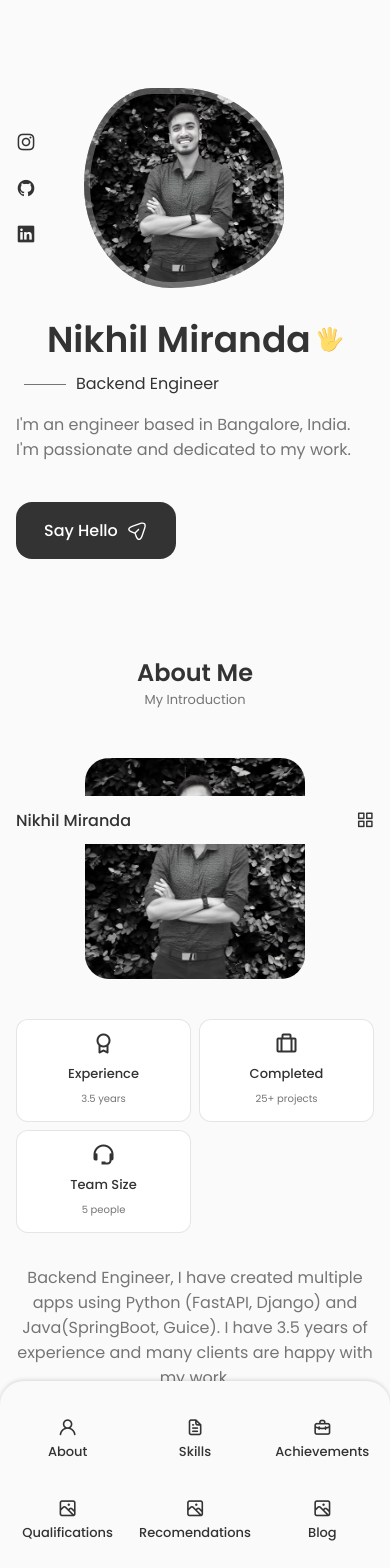
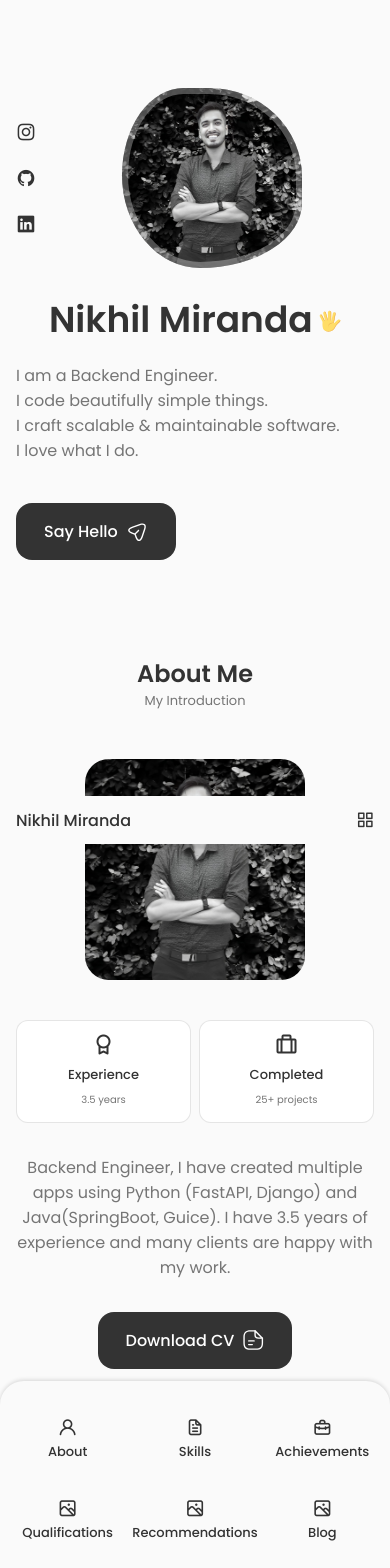
Before and after one commit to nikhil-miranda/tiny-turtle, a React (Create React App) app: page / in a window 390 px wide. Shown: the top 1568 px of the page. Built offline with nearby package versions, Linux system fonts and the light colour scheme.

Commit message:
feat: made minor adjustments for different resolutions

```diff
--- a/src/components/about/Info.jsx
+++ b/src/components/about/Info.jsx
@@ -14,12 +14,12 @@ const Info = () => {
                 <h3 className="about__title">Completed</h3>
                 <span className="about__subtitle">25+ projects</span>
             </div>
-
+{/*
             <div className="about__box">
                 <i className="bx bx-support about__icon"></i>
                 <h3 className="about__title">Team Size</h3>
                 <span className="about__subtitle">5 people</span>
-            </div>
+            </div> */}
         </div>
     );
 };
--- a/src/components/about/about.css
+++ b/src/components/about/about.css
@@ -11,7 +11,7 @@
 }
 
 .about__info {
-    grid-template-columns: repeat(3, 140px);
+    grid-template-columns: repeat(2, 140px);
     gap: 0.5rem;
     margin-bottom: var(--mb-2);
 }
@@ -77,7 +77,7 @@
 /* For Medium Devices */
 @media screen and (max-width: 576px) {
     .about__info {
-        grid-template-columns: repeat(3, 1fr);
+        grid-template-columns: repeat(2, 1fr);
     }
 
     .about__description {
--- a/src/components/header/Header.jsx
+++ b/src/components/header/Header.jsx
@@ -33,8 +33,8 @@ const Header = () => {
                             </a>
                         </li>
                         <li className="nav__item">
-                            <a href="#recomendations" className="nav__link">
-                                <i className="uil uil-scenery nav__icon"></i> Recomendations
+                            <a href="#recommendations" className="nav__link">
+                                <i className="uil uil-scenery nav__icon"></i> Recommendations
                             </a>
                         </li>
                         <li className="nav__item">
--- a/src/components/home/Data.jsx
+++ b/src/components/home/Data.jsx
@@ -55,8 +55,14 @@ const Data = () => {
                 </svg>
             </h1>
 
-            <h3 className="home__subtitle">Backend Engineer</h3>
-            <p className="home__description">I'm an engineer based in Bangalore, India. I'm passionate and dedicated to my work.</p>
+            <h3 className="home__subtitle"></h3>
+            <p className="home__description">
+                I am a Backend Engineer. <br />
+                I code beautifully simple things. <br />
+                I craft scalable & maintainable software. <br />
+                I love what I do.
+
+            </p>
 
             <a href="#contact" className="button button--flex">
                 Say Hello
--- a/src/components/home/home.css
+++ b/src/components/home/home.css
@@ -28,7 +28,6 @@
     font-size: var(--big-font-size);
     margin-bottom: var(--mb-0-25);
     white-space: nowrap;
-    text-align: center;
 }
 
 .home__hand {
@@ -38,17 +37,18 @@
 }
 
 .home__subtitle {
-    position: relative;
+    position: center;
     font-size: var(--h3-font-size);
-    padding-left: 5.4rem;
+    /* padding-left: 5.4rem; */
     /* padding-right: 5.4rem; */
     font-weight: var(--font-normal);
     margin-bottom: var(--mb-1);
+
     /* display: flex;
     justify-content: center; */
 }
 
-.home__subtitle::before {
+/* .home__subtitle::before {
     content: '';
     position: absolute;
     width: 70px;
@@ -56,7 +56,7 @@
     background-color: var(--text-color);
     left: 0.5rem;
     top: 1rem;
-}
+} */
 
 /* .home__subtitle::after {
     content: '';
@@ -144,11 +144,11 @@
     }
 
     .home__subtitle {
-        padding-left: 3.75rem;
+        padding-left: 5.75rem;
         margin-bottom: var(--mb-1);
     }
 
-    .home__subtitle::before {
+    /* .home__subtitle::before {
         width: 42px;
         top: 0.8rem;
     }
@@ -156,7 +156,7 @@
     .home__subtitle::after {
         width: 42px;
         top: 0.8rem;
-    }
+    } */
 
     .home__description {
         max-width: initial;
@@ -176,6 +176,21 @@
 
 /* For Medium Devices */
 @media screen and (max-width: 768px) {
+    .home__content {
+        grid-template-columns: repeat(2, 1fr);
+        align-items: center;
+        column-gap: 4rem;
+    }
+
+    .home__data {
+        justify-content: center;
+        text-align: center;
+    }
+
+    .home__title {
+        text-align: center;
+    }
+
     .home__content {
         grid-template-columns: 0.5fr 3fr;
         padding-top: 3.5rem;
@@ -203,7 +218,15 @@
 }
 
 /* For Small Devices */
-@media screen and (max-width: 350px) {
+@media screen and (max-width: 420px) {
+    .home__data {
+        text-align: left;
+    }
+
+    .home__title {
+        text-align: center;
+    }
+
     .home__img {
         width: 180px;
         height: 180px;
```
